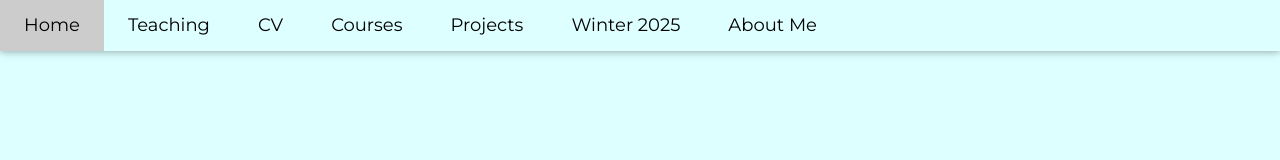
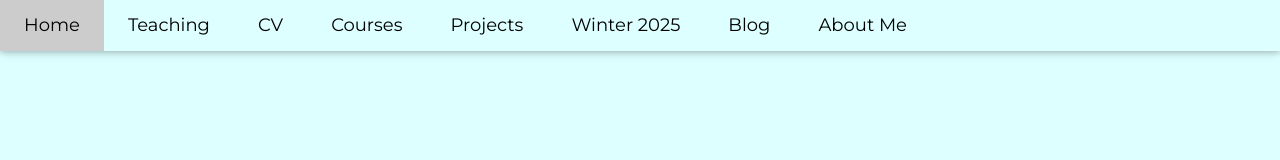
Before and after one commit to joetran0/joetran0, a plain HTML site: page teaching.html in a window 1280 px wide. Shown: the top 160 px of the page. Drawn offline with nearby package versions, Linux system fonts and the light colour scheme.

Commit message:
Update teaching.html

```diff
--- a/teaching.html
+++ b/teaching.html
@@ -26,6 +26,7 @@ body,h1,h2,h3,h4,h5,h6 {font-family: "Lato", sans-serif}
     <a href="courses.html" class="w3-bar-item w3-button w3-hide-small w3-padding-large w3-hover-white">Courses</a>
     <a href="projects.html" class="w3-bar-item w3-button w3-hide-small w3-padding-large w3-hover-white">Projects</a>
     <a href="https://joetran0.github.io/Winter-2025/" class="w3-bar-item w3-button w3-hide-small w3-padding-large w3-hover-white">Winter 2025</a>
+    <a href="blog.html" class="w3-bar-item w3-button w3-hide-small w3-padding-large w3-hover-white">Blog</a>
     <a href="aboutme.html" class="w3-bar-item w3-button w3-hide-small w3-padding-large w3-hover-white">About Me</a>
   </div>
 
@@ -36,6 +37,7 @@ body,h1,h2,h3,h4,h5,h6 {font-family: "Lato", sans-serif}
     <a href="courses.html" class="w3-bar-item w3-button w3-padding-large">Courses</a>
     <a href="projects.html" class="w3-bar-item w3-button w3-padding-large">Projects</a>
     <a href="https://joetran0.github.io/Winter-2025/" class="w3-bar-item w3-button w3-padding-large">Winter 2025</a>
+    <a href="blog.html" class="w3-bar-item w3-button w3-padding-large">Blog</a>
     <a href="aboutme.html" class="w3-bar-item w3-button w3-padding-large">About Me</a>
   </div>
 </div>
```
